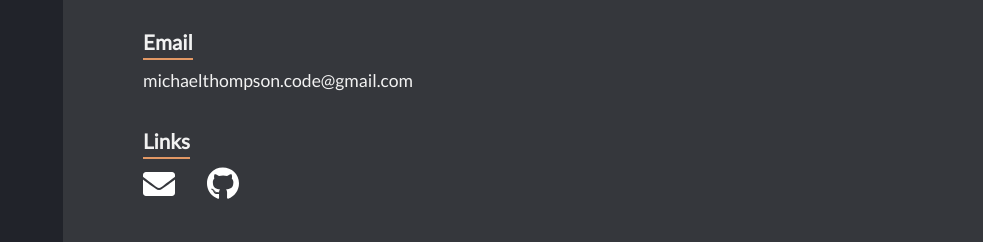
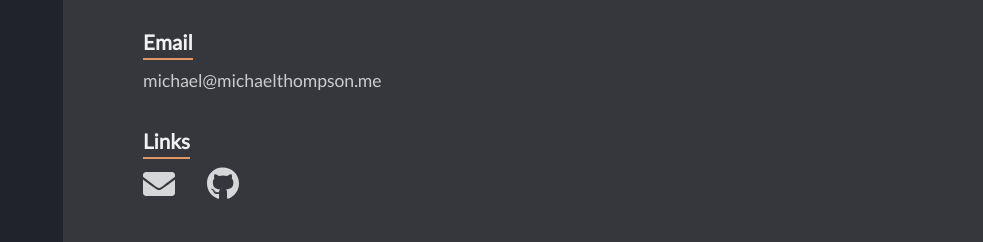
Before and after one commit to mthom26/portfolio-v2, a React (Create React App) app: page / in a window 1280 px wide. Shown: the part 3138-3380 px from the top of the page, without its empty margins (297-1280 px from the left). Built offline with nearby package versions, Linux system fonts and the light colour scheme.

Commit message:
Add analytics events to portfolio links

```diff
--- a/src/components/Button.js
+++ b/src/components/Button.js
@@ -1,10 +1,28 @@
 import React from 'react';
+import ReactGA from 'react-ga';
 
 import './Button.css';
 
-const Button = ({ text, icon, link, customColor }) => {
+const Button = ({
+  text,
+  icon,
+  link,
+  customColor,
+  bClickCategory,
+  bClickAction
+}) => {
   return (
-    <a href={`${link}`} className="buttonBase">
+    <a
+      href={`${link}`}
+      className="buttonBase"
+      onClick={() => {
+        ReactGA.event({
+          category: bClickCategory,
+          action: bClickAction
+        })
+      }}
+      target="_blank"
+    >
       <div className="button">
         <span style={{ color: customColor }} className="buttonText">
           {text}
--- a/src/components/Contact.css
+++ b/src/components/Contact.css
@@ -23,8 +23,12 @@
 
 .contactLink {
   margin-right: 2rem;
+  opacity: 0.8;
 }
 
+.contactLink:hover {
+  opacity: 1;
+}
 /* ------------- */
 /* Media Queries */
 /* ------------- */
--- a/src/components/Contact.js
+++ b/src/components/Contact.js
@@ -14,8 +14,8 @@ const Contact = ({ reference }) => {
       <div className="contactItem">
         <h3 className="contactSpan">Email</h3>
         <div>
-          <a href="mailto:michaelthompson.code@gmail.com">
-            michaelthompson.code@gmail.com
+          <a className="contactLink" href="mailto:michael@michaelthompson.me">
+            michael@michaelthompson.me
           </a>
         </div>
       </div>
@@ -25,7 +25,7 @@ const Contact = ({ reference }) => {
         <div>
           <a
             className="contactLink"
-            href="mailto:michaelthompson.code@gmail.com"
+            href="mailto:michael@michaelthompson.me"
             onClick={() => {
               ReactGA.event({
                 category: 'Contact',
@@ -44,6 +44,7 @@ const Contact = ({ reference }) => {
                 action: 'Clicked Main Github Link'
               })
             }}
+            target="_blank"
           >
             <img src={githubIcon} width="32px" alt="" />
           </a>
--- a/src/components/Portfolio.js
+++ b/src/components/Portfolio.js
@@ -48,6 +48,7 @@ class Portfolio extends React.Component {
           linkAddress="https://autobodyrepairs.now.sh/"
           gitHubAddress="https://github.com/mthom26/car-body-repair"
           customColor="#d24a43"
+          projectName="Auto Body Repairs"
         >
           <h3>Auto Body Repairs</h3>
           <p>This is a single page website built GatsbyJS static site generator. It includes eye catching animations and google maps integration.</p>
@@ -59,6 +60,7 @@ class Portfolio extends React.Component {
           linkAddress="https://gatsbyrestaurant.netlify.com/"
           gitHubAddress="https://github.com/mthom26/gatsby-restaurant-v2"
           customColor="#e2d565"
+          projectName="Good Eating"
         >
           <h3>Good Eating</h3>
           <p>A multi page website built using GatsbyJS including lazy loaded images, google maps and a contact form.</p>
--- a/src/components/Project.js
+++ b/src/components/Project.js
@@ -11,8 +11,12 @@ const Project = ({
   image,
   gitHubAddress,
   linkAddress,
-  customColor
+  customColor,
+  projectName
 }) => {
+  const githubString = `Clicked ${projectName} GitHub Link`;
+  const linkString = `Clicked ${projectName} Site Link`;
+
   return (
     <div className="project">
       <div ref={imageRef} className="projectImage fade">
@@ -27,12 +31,16 @@ const Project = ({
               icon={gitHubIcon}
               link={gitHubAddress}
               customColor={customColor}
+              bClickCategory="Github"
+              bClickAction={githubString}
             />
               <Button
               text="Live Demo"
               icon={linkIcon}
               link={linkAddress}
               customColor={customColor}
+              bClickCategory="Site Link"
+              bClickAction={linkString}
             />
           </div>
         </div>
```
